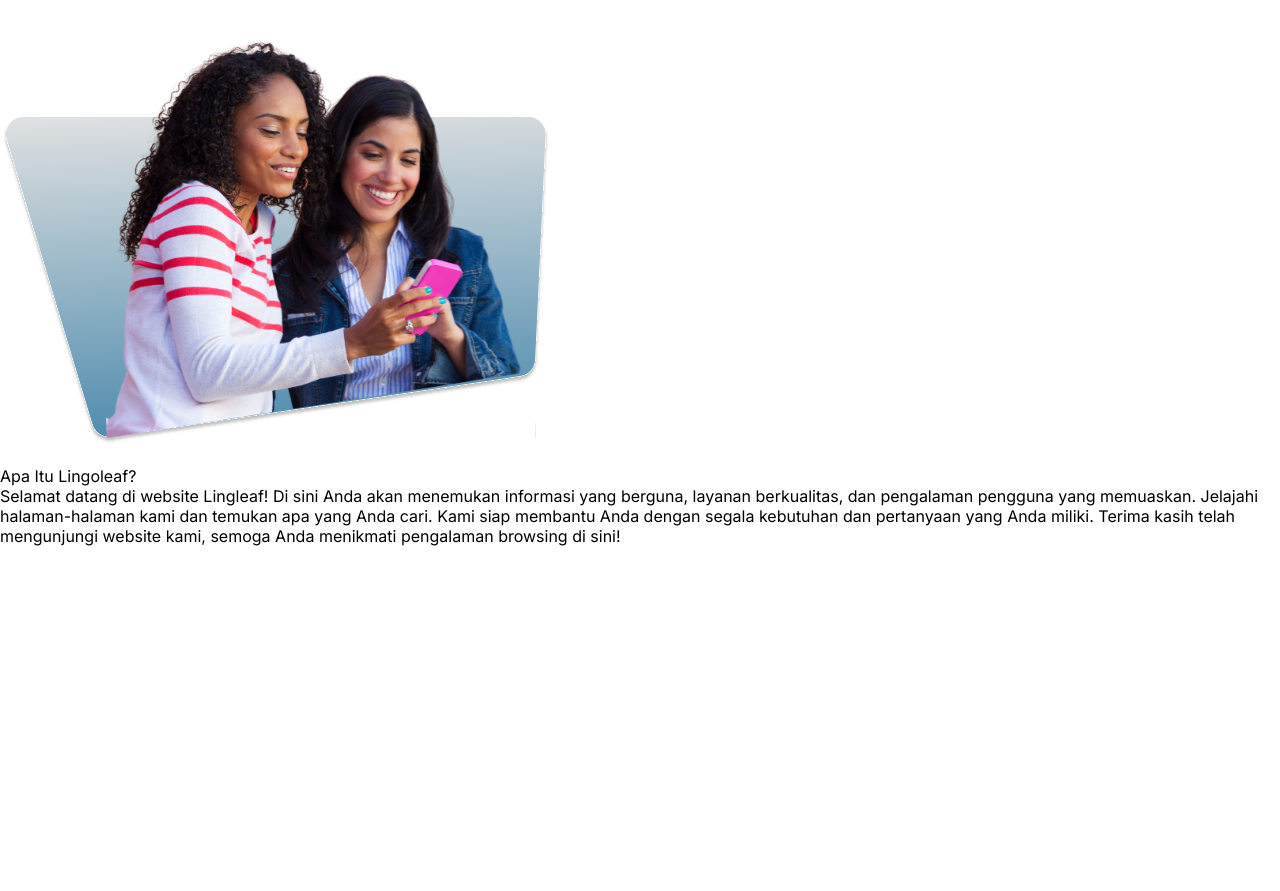
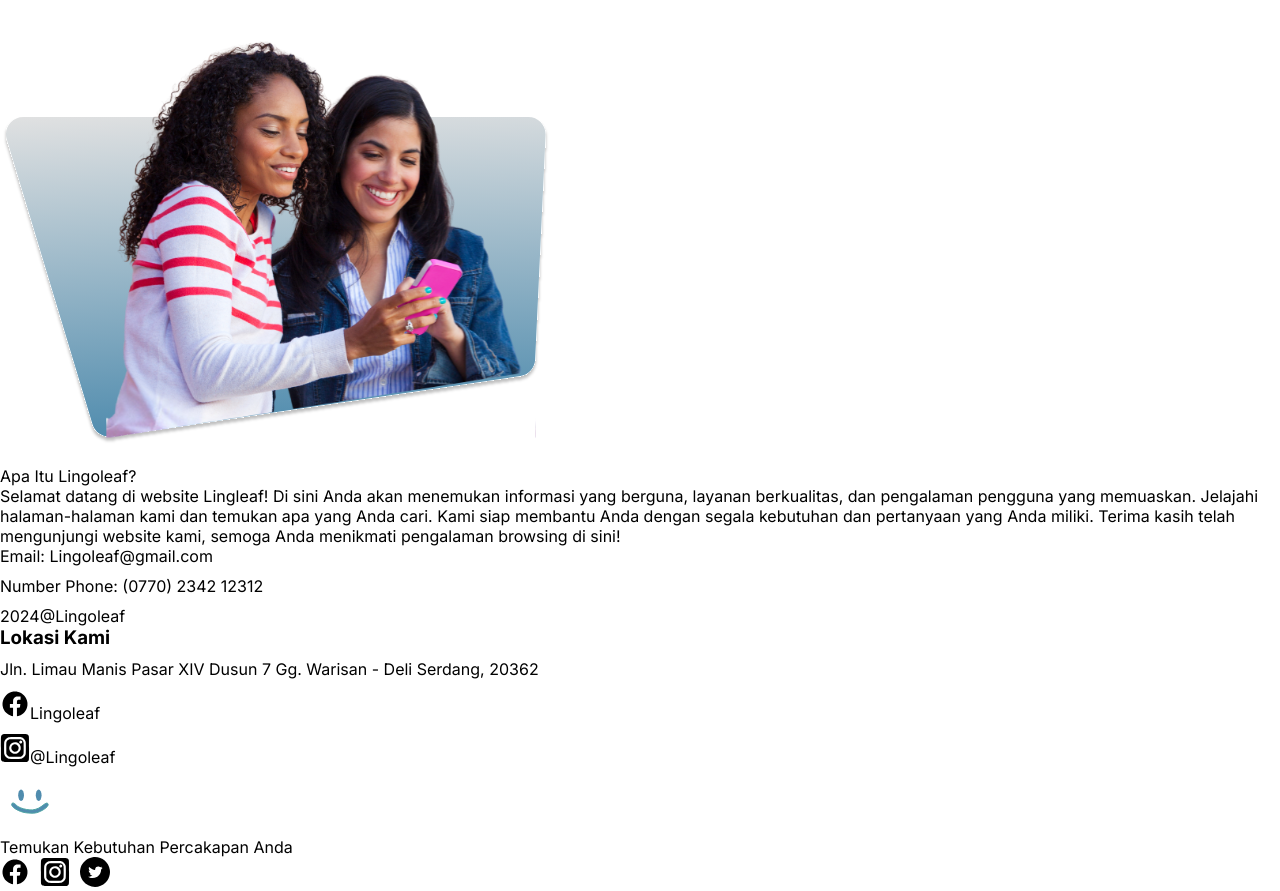
Before and after one commit to rizkisahat996/dialect-app, a Next.js app: page /about in a window 1280 px wide. Before the commit the page ends 800 px from the top, so only its background shows below. Built offline with nearby package versions, Linux system fonts and the light colour scheme.

Commit message:
push branch navbar

```diff
--- a/src/app/about/page.js
+++ b/src/app/about/page.js
@@ -24,6 +24,91 @@ export default function About() {
           kami, semoga Anda menikmati pengalaman browsing di sini!
         </p>
       </section>
+      <footer className="section-about__footer">
+        <div className="section-about__footer-content">
+          <div className="section-about__footer-content-left">
+            <div className="footer-info">
+              <p>Email: Lingoleaf@gmail.com</p>
+              <p>Number Phone: (0770) 2342 12312</p>
+              <p>2024@Lingoleaf</p>
+            </div>
+          </div>
+          <div className="section-about__footer-content-center">
+            <div className="footer-info">
+              <h3>Lokasi Kami</h3>
+              <p>
+                Jln. Limau Manis Pasar XIV Dusun 7 Gg. Warisan - Deli Serdang,
+                20362
+              </p>
+              <p>
+                <a href="#">
+                  <Image
+                    src="/facebook-icon.svg"
+                    alt="Facebook Icon"
+                    width={30}
+                    height={30}
+                    priority
+                  />
+                  Lingoleaf
+                </a>
+              </p>
+              <p>
+                <a href="#">
+                  <Image
+                    src="/instagram-icon.svg"
+                    alt="Instagram Icon"
+                    width={30}
+                    height={30}
+                    priority
+                  />
+                  @Lingoleaf
+                </a>
+              </p>
+            </div>
+          </div>
+          <div className="section-about__footer-content-right">
+            <div className="footer-info">
+              <Image
+                src="/book-icon.svg"
+                alt="Book Logo"
+                width={60}
+                height={60}
+                priority
+              />
+              <p>Temukan Kebutuhan Percakapan Anda</p>
+            </div>
+            <div className="footer-social-media">
+              <a href="#">
+                <Image
+                  src="/facebook-icon.svg"
+                  alt="Facebook Icon"
+                  width={30}
+                  height={30}
+                  priority
+                />
+              </a>
+              <a href="#">
+                <Image
+                  src="/instagram-icon.svg"
+                  alt="Instagram Icon"
+                  width={30}
+                  height={30}
+                  priority
+                />
+              </a>
+              <a href="#">
+                <Image
+                  src="/twitter-icon.svg"
+                  alt="Twitter Icon"
+                  width={30}
+                  height={30}
+                  priority
+                />
+              </a>
+            </div>
+          </div>
+        </div>
+      </footer>
     </main>
   );
 }
--- /dev/null
+++ b/src/css/about/index.css
@@ -0,0 +1,66 @@
+.section-about {
+    display: flex;
+    gap: 10rem;
+    padding: 4rem;
+}
+
+.section-about__left {
+    position: relative;
+    width: 50%;
+}
+
+.section-about__right {
+    width: 50%;
+    display: flex;
+    flex-direction: column;
+    gap: 2rem;
+}
+
+.section-about__right span {
+    font-size: 2rem;
+    font-weight: bold;
+}
+
+.section-about__right p {
+    text-align: justify;
+    line-height: 2rem;
+}
+
+.section-about__footer {
+    background-color: #262626;
+    padding: 2rem;
+    color: white;
+    display: flex;
+    justify-content: space-between;
+    align-items: center;
+    width: 100%;
+    position: absolute;
+    bottom: 0;
+    left: 0;
+}
+
+.section-about__footer-content {
+    display: flex;
+    gap: 4rem;
+    width: 100%;
+    max-width: 1200px;
+    margin: 0 auto;
+}
+
+.section-about__footer-content-left {
+    display: flex;
+    flex-direction: column;
+    gap: 1rem;
+}
+
+  .section-about__footer-content-right {
+    display: flex;
+    gap: 2rem;
+    align-items: center;
+  }
+
+  .section-about__footer-content-right-icon a {
+    display: flex;
+    align-items: center;
+    justify-content: center;
+  }
--- a/src/css/dashboard/index.css
+++ b/src/css/dashboard/index.css
@@ -105,7 +105,7 @@
     justify-content: space-between;
     align-items: center;
     padding: 20px;
-    background-color: #f5f5f5;
+    background-color: #514D4D;
     margin-top: 30px;
   }
 
```
